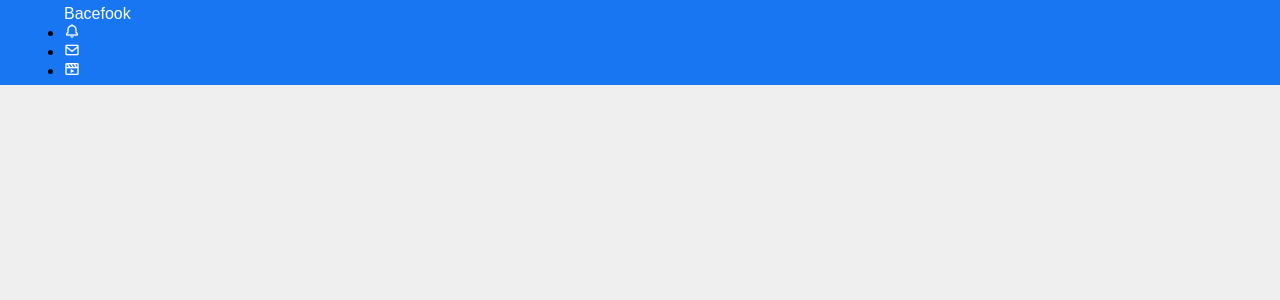
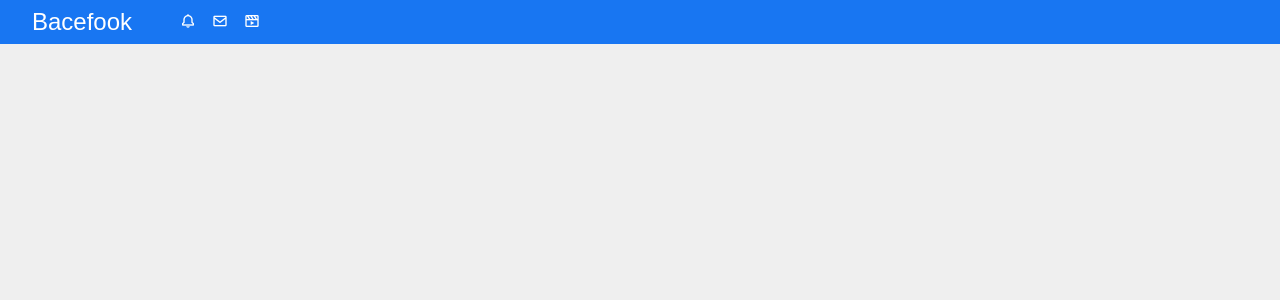
Before and after one commit to xdevtomix/desktop-fb-clone, a React (Vite) app: page / in a window 1280 px wide. Shown: the top 300 px of the page. Built offline with nearby package versions, Linux system fonts and the light colour scheme.

Commit message:
navigation work 3

```diff
--- a/src/App.jsx
+++ b/src/App.jsx
@@ -1,9 +1,17 @@
+import styled, { StyleSheetManager } from "styled-components";
+
 import Navigation from "./components/Navigation";
 
 export default function App() {
   return (
-    <div data-component="app">
-      <Navigation />
-    </div>
+    <StyleSheetManager disableVendorPrefixes>
+      <Container data-component="app">
+        <Navigation />
+      </Container>
+    </StyleSheetManager>
   )
 }
+
+const Container = styled.div`
+
+`;
--- a/src/components/Navigation.jsx
+++ b/src/components/Navigation.jsx
@@ -32,15 +32,19 @@ const Container = styled.nav`
     align-items: center;
     justify-content: space-between;
     background-color: #1876f2;
-    padding: 5px 5%;
+    padding: 0.5rem 2rem;
 `;
 
 const Left = styled.div`
-
+    display: flex;
+    align-items: center;
 `;
 
 const Logo = styled.div`
     color: white;
+    margin-right: 3rem;
+    font-size: 1.5rem;
+    cursor: pointer;
 `;
 
 const List = styled.ul`
@@ -48,11 +52,15 @@ const List = styled.ul`
 `;
 
 const Item = styled.li`
-
+    list-style: none;
+    display: inline-block;
 `;
 
 const Icon = styled.i`
     color: white;
+    font-size: 1rem;
+    margin-right: 1rem;
+    cursor: pointer;
 `;
 
 const Right = styled.div`
```
